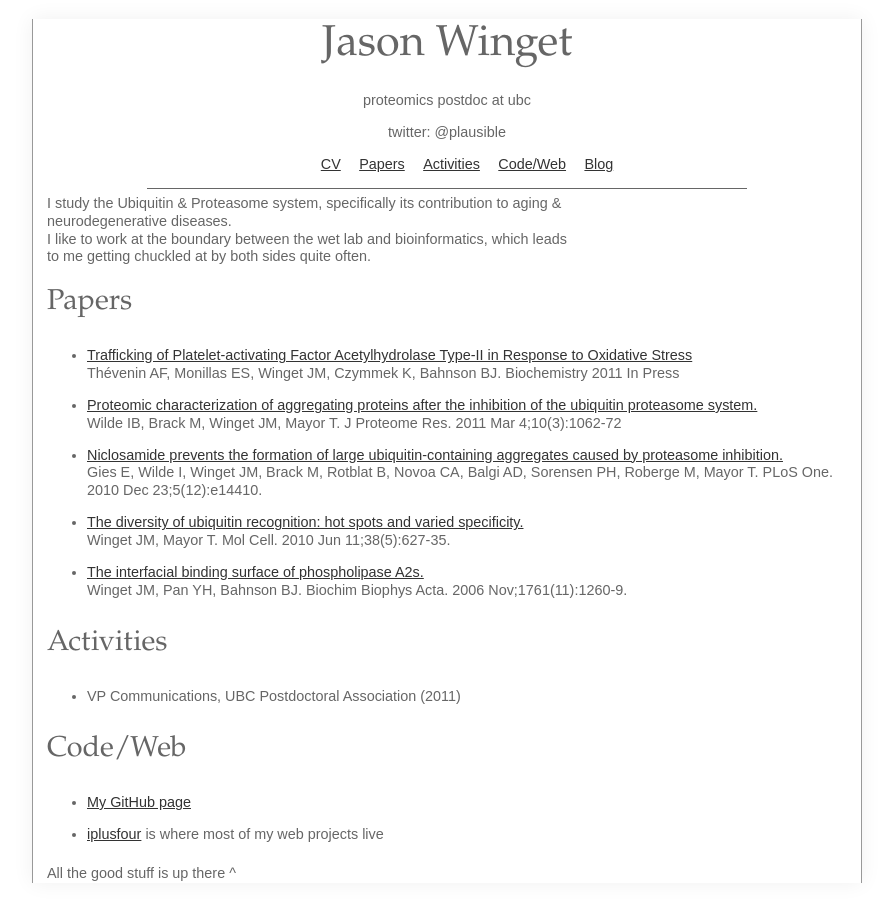
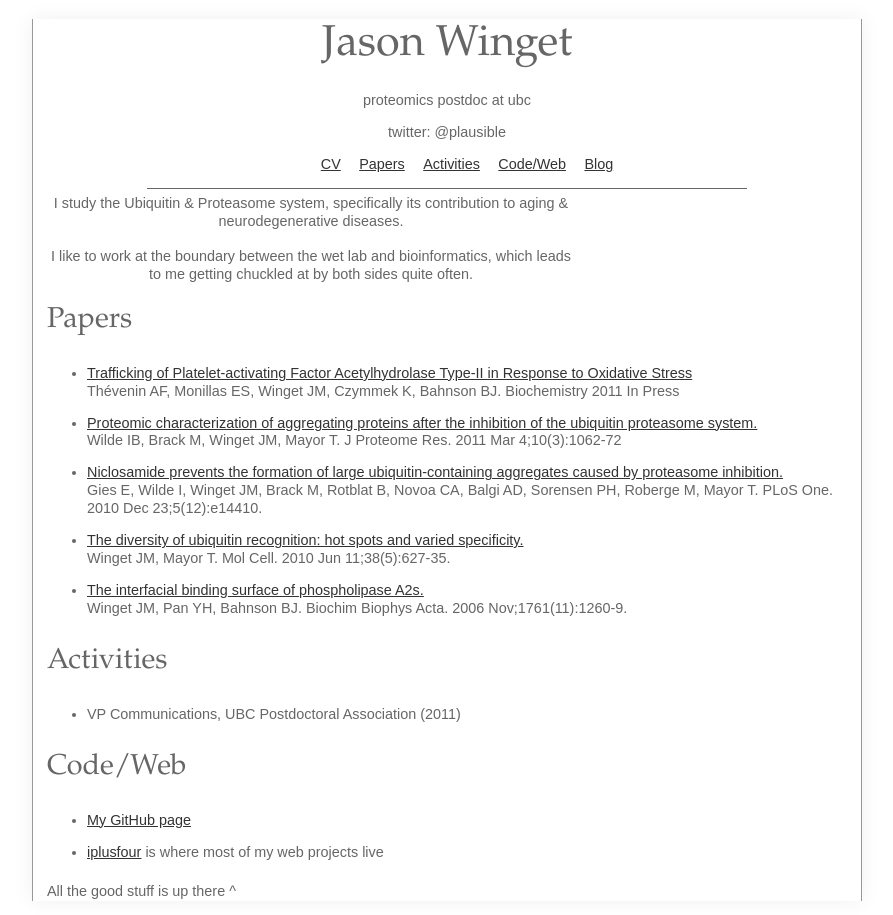
Before and after one commit to jwinget/jwinget.github.com, a Jekyll site: the page built from index.html, in a window 1280 px wide. Shown: the whole page, without its empty margins (193-1086 px from the left). Built offline with Jekyll 4.4.1, drawn with Linux system fonts in a browser that asks for light colours; nearby versions of some CDN libraries; some web fonts are replaced.

Commit message:
Coustard body from from Google

```diff
--- a/_layouts/default.html
+++ b/_layouts/default.html
@@ -25,6 +25,7 @@
   <!-- CSS concatenated and minified via ant build script-->
   <link rel="stylesheet" href="css/style.css">
   <!-- Google web fonts -->
+  <link href='http://fonts.googleapis.com/css?family=Coustard' rel='stylesheet' type='text/css'>
   <!-- end CSS-->
 
   <!-- More ideas for your <head> here: h5bp.com/d/head-Tips -->
--- a/css/style.css
+++ b/css/style.css
@@ -225,7 +225,7 @@
 	-webkit-box-shadow: 0 0 20px #F0F0F0;
 	box-shadow: 0 0 20px #F0F0F0;
 	}
-body { font-family: 'Garamond', 'Georgia' serif; font-size: 0.9em; }
+body { font-family: 'Coustard', 'Garamond', 'Georgia' serif; font-size: 0.9em; }
 h1 { font-family: 'Garamond', 'Georgia', serif; font-weight: normal; }
 header { text-align: center; }
 header h1 a { text-decoration: none; color: #666; font-size: 1.5em; }
@@ -245,7 +245,7 @@
 a:hover { color: black; }
 a:visited { color: #666; }
 ul li { padding: 0.5em 0; }
-#intro { width: 66%; }
+#intro { width: 66%; text-align: center; }
 #papers ul li a { display: block; }
 
 /* ==|== non-semantic helper classes ========================================
--- a/index.html
+++ b/index.html
@@ -4,7 +4,7 @@
 ---
 <div id=intro>
 I study the Ubiquitin & Proteasome system, specifically its contribution to aging & neurodegenerative diseases.
-<br />
+<br /><br />
 I like to work at the boundary between the wet lab and bioinformatics, which leads to me getting chuckled at by both sides quite often.
 </div>
 
```
